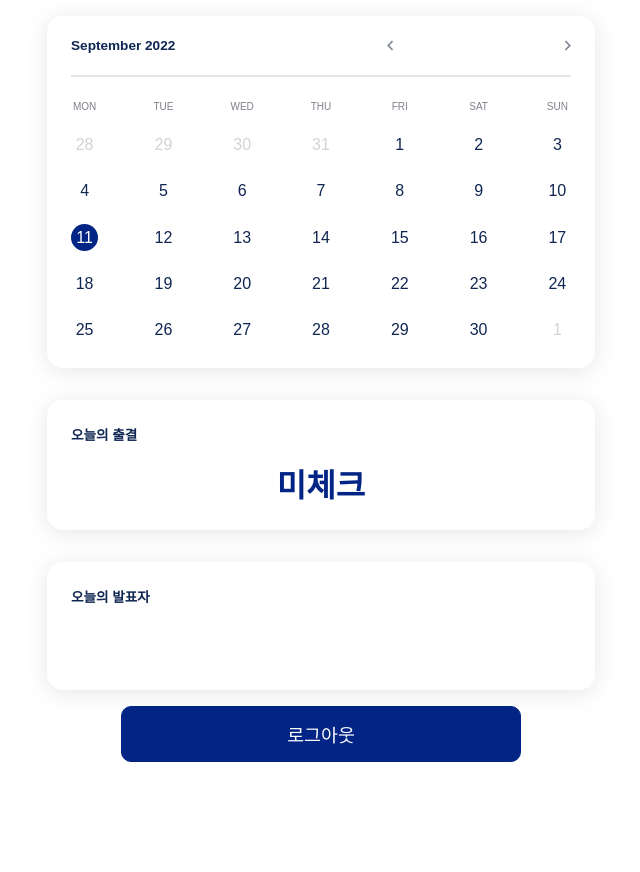
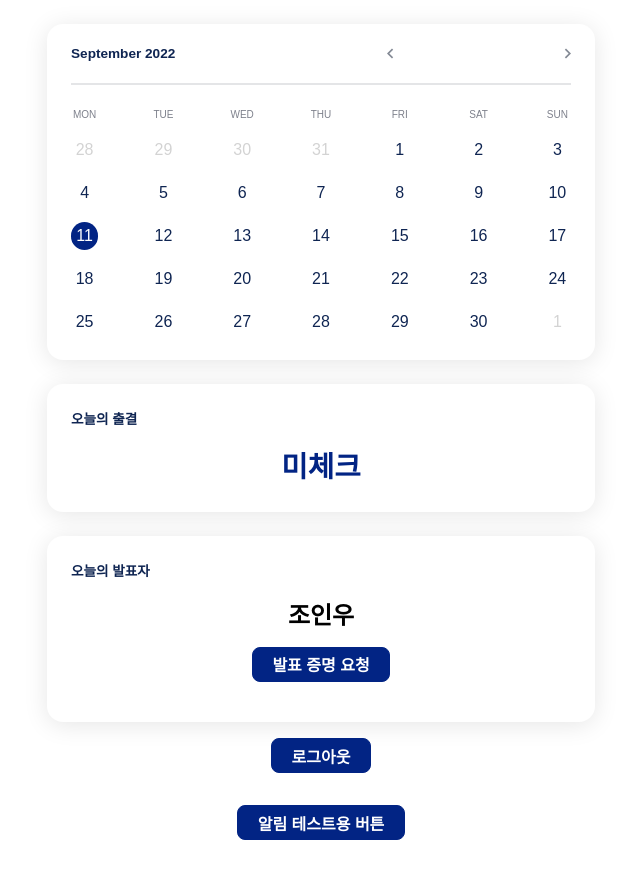
Before and after one commit to Block-Chain-Valley/webapp, a React (Create React App) app in the folder client/: page / in a window 1280 px wide. Both pictures are taken after a click on the button "Connect wallet". Shown: the whole page, without its empty margins (319-959 px from the left). Before the commit the page ends 800 px from the top, so only its background shows below. Built offline with nearby package versions, Linux system fonts and the light colour scheme.

Commit message:
feat: PresenterCard update, NotificationModal add

```diff
--- a/client/src/components/Calendar/Calendar.module.css
+++ b/client/src/components/Calendar/Calendar.module.css
@@ -57,7 +57,7 @@
 
 .dayContainer {
   width: 100%;
-  margin-top: 0.8rem;
+  margin-top: 0.6rem;
   display: flex;
   flex-direction: row;
   justify-content: space-between;
--- a/client/src/components/Home/AttendCard/AttendCard.js
+++ b/client/src/components/Home/AttendCard/AttendCard.js
@@ -9,10 +9,7 @@ const attendCheck = [
   { state: '결석', style: styles.red },
 ];
 
-const AttendCard = props => {
-  const temp = 0;
-
-  return (
+const AttendCard = props => (
   <Card className={styles.container}>
     <div className={styles.title}>오늘의 출결</div>
     <div className={`${styles.attendTxt} ${attendCheck[props.attendState].style} `}>
@@ -20,6 +17,5 @@ const AttendCard = props => {
     </div>
   </Card>
 );
-};
 
 export default AttendCard;
--- a/client/src/components/Home/AttendCard/AttendCard.module.css
+++ b/client/src/components/Home/AttendCard/AttendCard.module.css
@@ -14,7 +14,7 @@
   align-items: center;
   font-weight: bold;
   margin-top: 1rem;
-  font-size: 2rem;
+  font-size: 1.8rem;
 }
 
 .blue {
--- a/client/src/components/Home/Home.js
+++ b/client/src/components/Home/Home.js
@@ -1,26 +1,45 @@
-import { useContext, useState } from 'react';
+import { useContext, useState, useEffect } from 'react';
 import AuthContext from '../../store/auth-context';
 import styles from './Home.module.css';
-import Button from '../UI/Button/Button';
 import Calendar from '../Calendar/Calendar';
 import AttendCard from './AttendCard/AttendCard';
 import PresenterCard from './PresenterCard/PresenterCard';
+import SmallButton from '../UI/Button/SmallButton';
+import NotificationModal from '../UI/NotificationModal/NotificationModal';
 
 const Home = () => {
   const authCtx = useContext(AuthContext);
   const [showAttendState, setShowAttendState] = useState(true);
-  const [attendState, setAttendState] = useState(0);
+  const [showPresenter, setShowPresenter] = useState(true);
+  const [showNotification, setShowNotification] = useState(false);
+
+  const [attendState, setAttendState] = useState(0); // 0 : 미체크, 1 : 출석, 2 : 지각, 3: 결석
+  const [votingState, setVotingState] = useState(1); // 0: 비활성화, 1: 발표 증명 요청, 2: 투표 중, 3: 증명 완료, 4:증명 실패, 5: 발표자 확인, 6: 확인 완료
+  const [presenterName, setPresenterName] = useState('조인우');
+
+  const [notificationMessage, setNofiticationMessage] = useState('');
 
   const logoutHandler = () => {
     authCtx.onLogout();
   };
 
+  const notificationHandler = message => {
+    setNofiticationMessage(message);
+    setShowNotification(true);
+  };
+
+  useEffect(() => {
+    setTimeout(() => setShowNotification(false), 6000);
+  }, []);
+
   return (
     <div className={styles.main}>
+      {showNotification ? <NotificationModal message={notificationMessage} /> : ''}
       <Calendar />
       {showAttendState ? <AttendCard attendState={attendState} /> : ''}
-      <PresenterCard />
-      <Button onClick={logoutHandler}>로그아웃</Button>
+      {showPresenter ? <PresenterCard presenterName={presenterName} votingState={votingState} /> : ''}
+      <SmallButton onClick={logoutHandler}>로그아웃</SmallButton>
+      <SmallButton onClick={() => notificationHandler('출석 완료!')}>알림 테스트용 버튼</SmallButton>
     </div>
   );
 };
--- a/client/src/components/Home/PresenterCard/PresenterCard.js
+++ b/client/src/components/Home/PresenterCard/PresenterCard.js
@@ -1,14 +1,15 @@
 import styles from './PresenterCard.module.css';
 import Card from '../../UI/Card/Card';
+import SmallButtion from '../../UI/Button/SmallButton';
 
-const PresenterCard = () => {
-  const temp = 0;
-
-  return (
-    <Card>
-      <div className={styles.title}>오늘의 발표자</div>
-    </Card>
-  );
-};
+const PresenterCard = props => (
+  <Card>
+    <div className={styles.title}>오늘의 발표자</div>
+    <div className={styles.subContainer}>
+      <div className={styles.name}>{props.presenterName}</div>
+      <SmallButtion state={props.votingState}></SmallButtion>
+    </div>
+  </Card>
+);
 
 export default PresenterCard;
--- a/client/src/components/Home/PresenterCard/PresenterCard.module.css
+++ b/client/src/components/Home/PresenterCard/PresenterCard.module.css
@@ -2,3 +2,17 @@
   font-size: 0.85rem;
   font-weight: bold;
 }
+
+.subContainer {
+  display: flex;
+  flex-direction: column;
+  justify-content: center;
+  align-items: center;
+}
+
+.name {
+  margin-top: 1rem;
+  font-size: 1.5rem;
+  color: black;
+  font-weight: bold;
+}
--- a/client/src/components/Login/Login.js
+++ b/client/src/components/Login/Login.js
@@ -1,5 +1,4 @@
 import { useState, useContext } from 'react';
-
 import styles from './Login.module.css';
 import logo from '../../assets/logoSymbolWithText.png';
 import Button from '../UI/Button/Button';
--- /dev/null
+++ b/client/src/components/UI/Button/SmallButton.js
@@ -0,0 +1,24 @@
+import styles from './SmallButton.module.css';
+
+// 0: 비활성화, 1: 발표 증명 요청, 2: 투표 중, 3: 증명 완료, 4:증명 실패, 5: 발표자 확인, 6: 확인 완료
+const buttonState = [
+  { state: '비활성화', style: styles.hide },
+  { state: '발표 증명 요청', style: styles.default },
+  { state: '투표 중', style: styles.inverted },
+  { state: '증명 완료', style: styles.success },
+  { state: '증명 실패', style: styles.fail },
+  { state: '발표자 확인', style: styles.default },
+  { state: '확인 완료', style: styles.disabled },
+];
+
+const SmallButton = props => (
+  <button
+    type={props.type || 'button'}
+    className={`${styles.button} ${props.state === undefined ? '' : buttonState[props.state].style} `}
+    onClick={props.onClick}
+    disabled={props.disabled}>
+    {`${props.children !== undefined ? props.children : buttonState[props.state].state}`}
+  </button>
+);
+
+export default SmallButton;
--- /dev/null
+++ b/client/src/components/UI/Button/SmallButton.module.css
@@ -0,0 +1,39 @@
+.button {
+  margin: 1rem;
+  font: inherit;
+  display: flex;
+  justify-content: center;
+  align-items: center;
+  padding: 0.8rem 1.2rem;
+  height: 2.2rem;
+  cursor: pointer;
+  font-size: 1rem;
+  font-weight: bold;
+  border-radius: 8px;
+
+  border: 1px solid rgba(2, 36, 132, 1);
+  background: rgba(2, 36, 132, 1);
+  color: white;
+}
+
+.hide {
+  display: none;
+}
+
+.fail {
+  border: 1px solid rgba(233, 29, 29, 0.7);
+  background: rgba(233, 29, 29, 0.7);
+  color: white;
+}
+
+.inverted {
+  border: 1px solid #022484;
+  background: white;
+  color: #022484;
+}
+
+.disabled {
+  border: 1px solid #e4e5e7;
+  background: #e4e5e7;
+  color: white;
+}
--- a/client/src/components/UI/Card/Card.module.css
+++ b/client/src/components/UI/Card/Card.module.css
@@ -3,9 +3,8 @@
   box-shadow: 0px 3px 25px rgba(0, 0, 0, 0.1);
   border-radius: 16px;
   min-height: 80px;
-  width: 80vw;
+  width: 75vw;
   max-width: 500px;
   padding: 1.5rem;
-  margin-top: 1em;
-  margin-bottom: 1em;
+  margin-top: 1.5rem;
 }
--- /dev/null
+++ b/client/src/components/UI/NotificationModal/NotificationModal.js
@@ -0,0 +1,12 @@
+import styles from './NotificationModal.module.css';
+import Card from '../Card/Card';
+import checkIcon from '../../../assets/checkIcon.svg';
+
+const NotificationModal = props => (
+  <Card className={styles.container}>
+    <img className={styles.icon} src={checkIcon} alt="check icon" />
+    <div className={styles.text}>{props.message}</div>
+  </Card>
+);
+
+export default NotificationModal;
--- /dev/null
+++ b/client/src/components/UI/NotificationModal/NotificationModal.module.css
@@ -0,0 +1,52 @@
+.container {
+  padding: 0.5rem;
+  position: fixed;
+  z-index: 100;
+  width: 87vw;
+  min-height: 3rem;
+  max-height: 4rem;
+  display: flex;
+  align-items: center;
+  top: -6rem;
+
+  animation: notification 3s ease-in-out;
+}
+
+@-webkit-keyframes notification {
+  0% {
+    top: -6rem;
+  }
+  7% {
+    top: 0rem;
+  }
+  93% {
+    top: 0rem;
+  }
+  100% {
+    top: -6rem;
+  }
+}
+
+@keyframes notification {
+  0% {
+    top: -6rem;
+  }
+  7% {
+    top: 0rem;
+  }
+  93% {
+    top: 0rem;
+  }
+  100% {
+    top: -6rem;
+  }
+}
+
+.icon {
+  margin: 0 1rem 0 0.5rem;
+}
+
+.text {
+  font-size: 1rem;
+  font-weight: bold;
+}
```
Also changed, not shown: client/src/assets/checkIcon.svg (added). Lines whose indentation alone changed are shown as unchanged.
